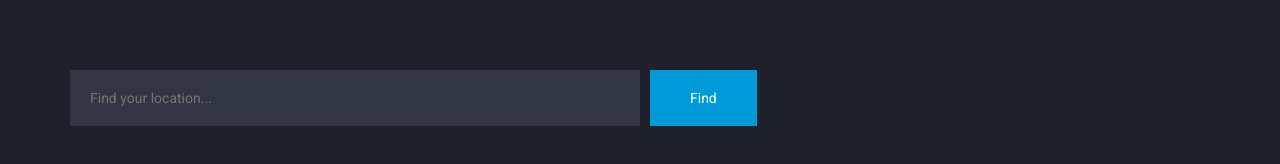
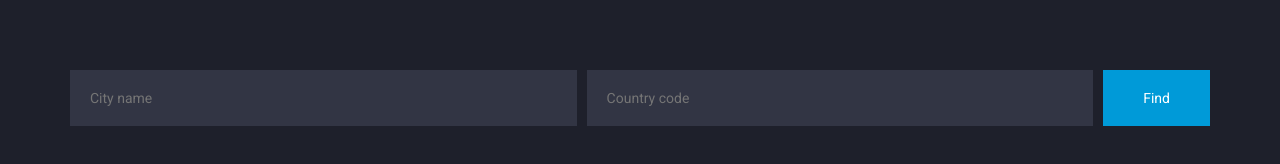
Before and after one commit to romanserk/waether-app, a website: page dist/index.html in a window 1280 px wide. Drawn offline with nearby package versions, Linux system fonts and the light colour scheme; some packages are replaced by stand-ins of ours; no server answers.

Commit message:
update index.html

```diff
--- a/dist/index.html
+++ b/dist/index.html
@@ -14,12 +14,11 @@
 		<!-- Loading main css file -->
 		<link rel="stylesheet" href="style.css">
 
-
-
 	</head>
 
 
 	<body>
+
 
 		<div class="site-content">
 
@@ -27,7 +26,8 @@
 			<div class="hero" data-bg-image="images/banner.png">
 				<div class="container">
 					<form action="#" class="find-location">
-						<input class="search__field" type="text" placeholder="Find your location...">
+						<input class="search__field-city" type="text" placeholder="City name">
+						<input class="search__field-country" type="text" placeholder="Country code">
 						<input class="find" type="submit" value="Find">
 					</form>
 
@@ -58,14 +58,14 @@
 
 				</div>
 			</div>
-			<div id="map"></div>
+			<div class="container" id="map"></div>
 
 		</div>
 
 
 		<script src="https://ajax.googleapis.com/ajax/libs/jquery/3.3.1/jquery.min.js"></script>
 		<script src="https://maps.googleapis.com/maps/api/js?key=AIzaSyC2NxQzgP8XBvSoWThbUzNYuanEN2I6MAM"
-    async defer></script>
+		async defer></script>
 
 
 	<script type="text/javascript" src="js/bundle.js"></script></body>
```
